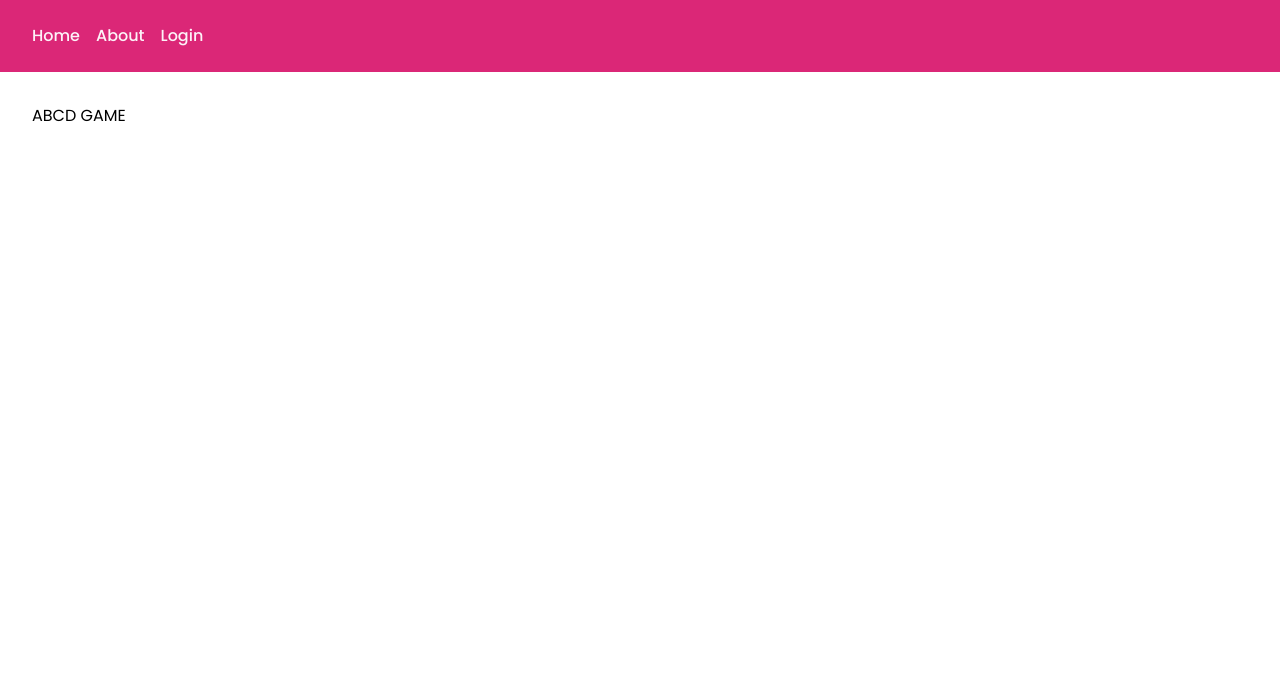
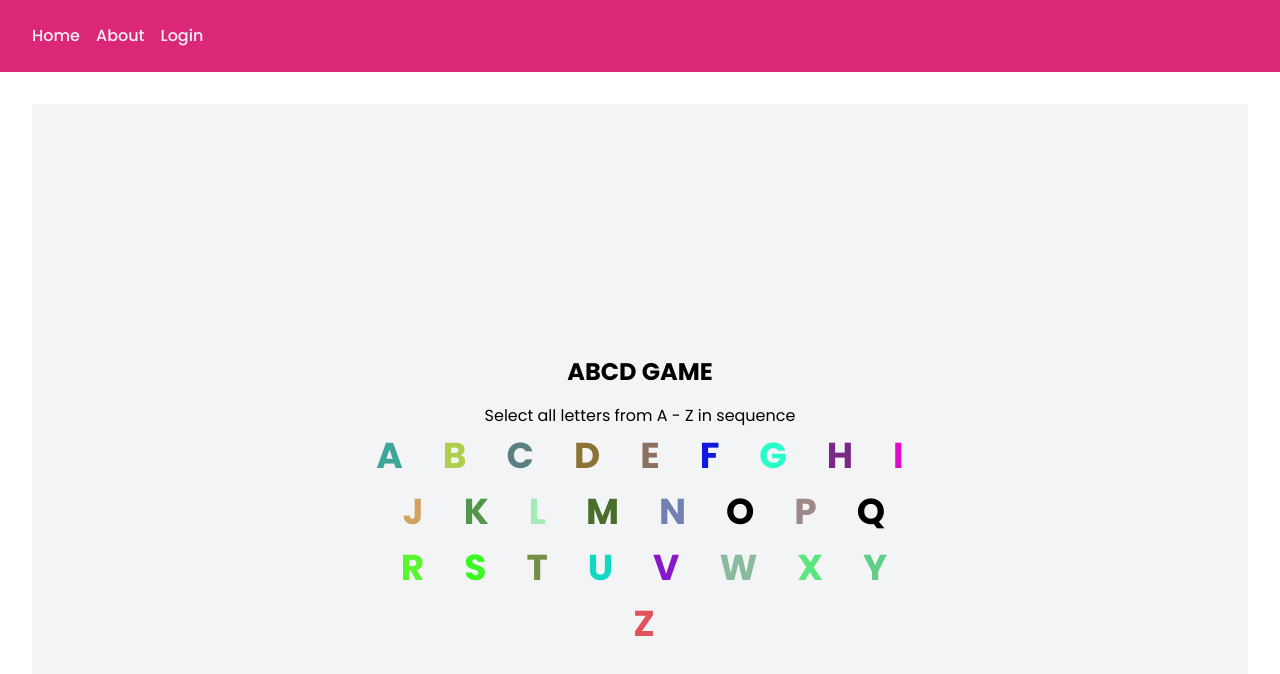
Before and after one commit to kajalvk371/kidsappv2, a Next.js app: page /abc in a window 1280 px wide. Shown: the top 674 px of the page. Built offline with nearby package versions, Linux system fonts and the light colour scheme.

Commit message:
added abc game

```diff
--- /dev/null
+++ b/app/_components/ABC.jsx
@@ -0,0 +1,50 @@
+"use client";
+import React, { useState } from "react";
+
+export default function ABC() {
+  const alphabet = "ABCDEFGHIJKLMNOPQRSTUVWXYZ".split("");
+  const [currentIndex, setCurrentIndex] = useState(0);
+  const [message, setMessage] = useState("");
+
+  // Utility to generate random colors
+  const randomColor = () =>
+    `#${Math.floor(Math.random() * 16777215).toString(16)}`;
+
+  const handleClick = (letter, index) => {
+    if (letter === alphabet[currentIndex]) {
+      setCurrentIndex(currentIndex + 1);
+      if (currentIndex + 1 === alphabet.length) {
+        setMessage(
+          "Well done! You selected all letters in the correct sequence!"
+        );
+      }
+    } else {
+      setMessage("Oops! Try again from the beginning.");
+      setCurrentIndex(0);
+    }
+  };
+
+  return (
+    <div className="flex flex-col items-center justify-center h-screen bg-gray-100">
+      <h1 className="text-2xl font-bold mb-4">ABCD GAME</h1>
+      <p>Select all letters from A - Z in sequence</p>
+      <div className="flex flex-wrap justify-center space-x-2 max-w-[560px]">
+        {alphabet.map((letter, index) => (
+          <button
+            key={index}
+            className={`px-4 py-2 font-bold text-4xl rounded-lg transform transition duration-300
+              hover:scale-110 active:scale-90 ${
+                index < currentIndex ? "text-gray-400 cursor-not-allowed" : ""
+              }`}
+            style={{ color: index < currentIndex ? "#9ca3af" : randomColor() }}
+            onClick={() => handleClick(letter, index)}
+            disabled={index < currentIndex}
+          >
+            {letter}
+          </button>
+        ))}
+      </div>
+      {message && <p className="mt-4 text-lg text-gray-800">{message}</p>}
+    </div>
+  );
+}
--- a/app/abc/page.js
+++ b/app/abc/page.js
@@ -1,5 +1,9 @@
 import React from "react";
-
+import ABC from "../_components/ABC";
 export default function page() {
-  return <div>ABCD GAME</div>;
+  return (
+    <div>
+      <ABC />
+    </div>
+  );
 }
--- a/app/page.js
+++ b/app/page.js
@@ -9,7 +9,7 @@ export default function Home() {
         Kids Learning App!
       </h1>
       <p>select any game to start! &rarr;</p>
-      <div className=" flex gap-8">
+      <div className="flex gap-8 md:flex-row flex-col">
         <GameCard />
         <GameCardMaths />
         <GameCardQuiz />
```
